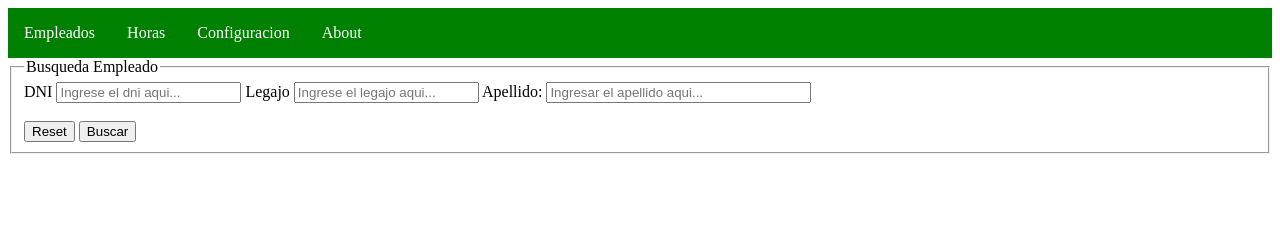
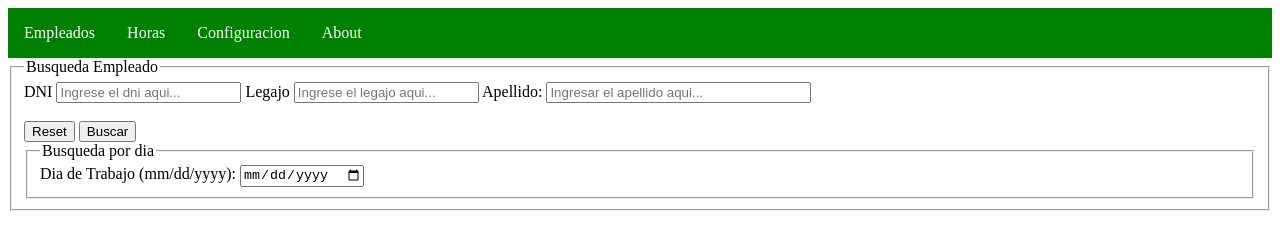
Before and after one commit to Digital2600/ControlEmpleados, a plain HTML site: page horas.html in a window 1280 px wide. Drawn offline with Linux system fonts and the light colour scheme.

Commit message:
busqueda por dia
busqueda  por dia

```diff
--- a/horas.html
+++ b/horas.html
@@ -31,7 +31,14 @@
             <input type="submit" value ="Buscar">
 
     </form>
+    <form>
+    <fieldset>
+        <legend>Busqueda por dia</legend>
+        <label for ="Dia">Dia de Trabajo (mm/dd/yyyy): </label>
+            <input type="date" name="date">
 
+    </fieldset>
+    </form>
 
 
 
```
